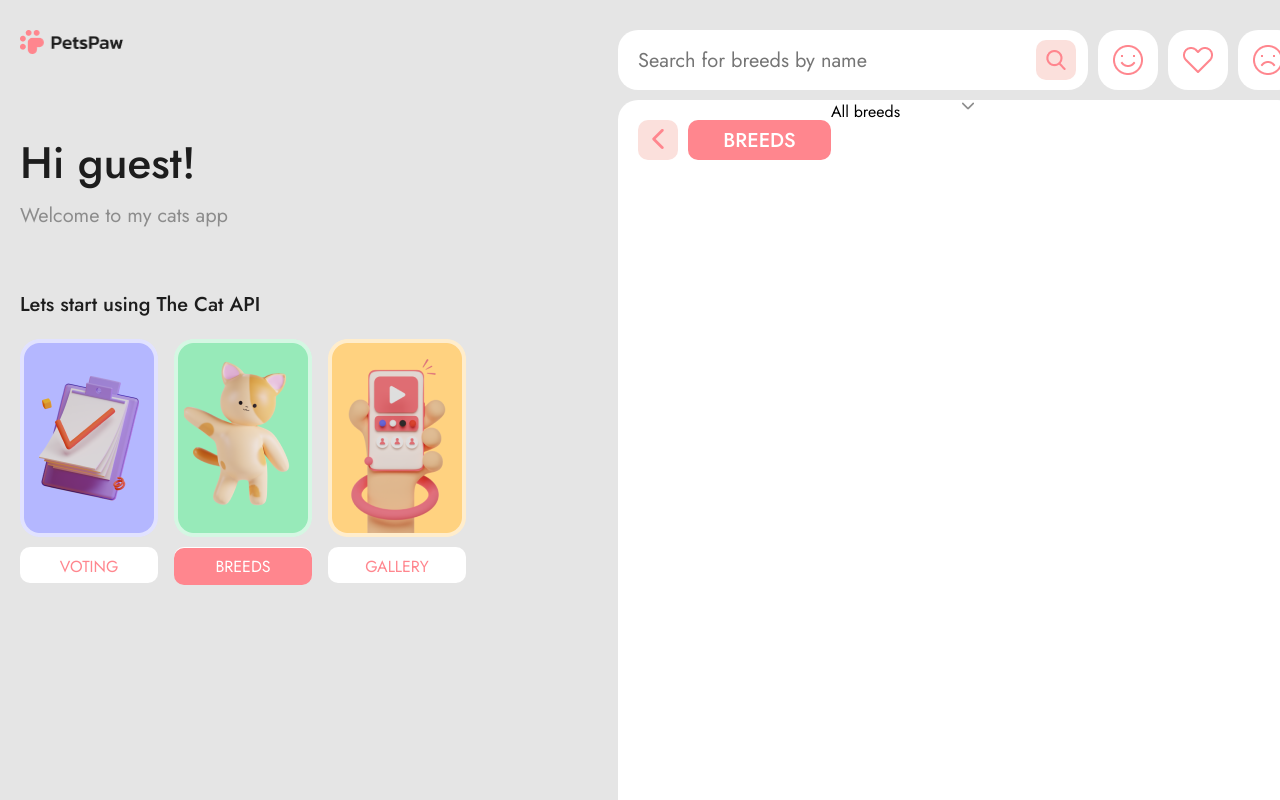
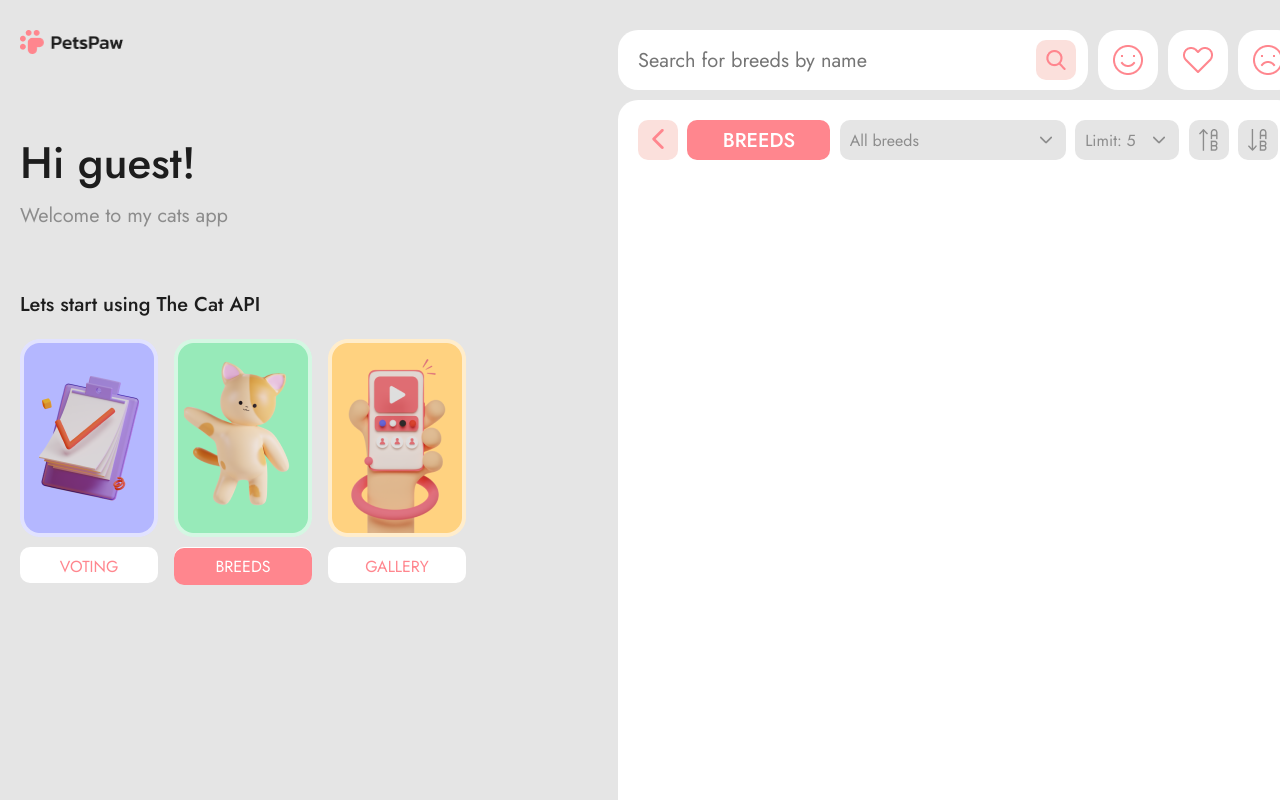
Before and after one commit to ShadePrima/my-cats-app, a React (Create React App) app: page /breeds in a window 1280 px wide. Shown: the top 800 px of the page. Built offline with nearby package versions, Linux system fonts and the light colour scheme.

Commit message:
header breeds

```diff
--- a/public/index.html
+++ b/public/index.html
@@ -2,42 +2,18 @@
 <html lang="en">
   <head>
     <meta charset="utf-8" />
-    <link rel="icon" href="%PUBLIC_URL%/favicon.ico" />
     <meta name="viewport" content="width=device-width, initial-scale=1" />
     <meta name="theme-color" content="#000000" />
     <meta
       name="description"
       content="Web site created using create-react-app"
     />
-    <link rel="apple-touch-icon" href="%PUBLIC_URL%/logo192.png" />
-    <!--
-      manifest.json provides metadata used when your web app is installed on a
-      user's mobile device or desktop. See https://developers.google.com/web/fundamentals/web-app-manifest/
-    -->
+
     <link rel="manifest" href="%PUBLIC_URL%/manifest.json" />
-    <!--
-      Notice the use of %PUBLIC_URL% in the tags above.
-      It will be replaced with the URL of the `public` folder during the build.
-      Only files inside the `public` folder can be referenced from the HTML.
 
-      Unlike "/favicon.ico" or "favicon.ico", "%PUBLIC_URL%/favicon.ico" will
-      work correctly both with client-side routing and a non-root public URL.
-      Learn how to configure a non-root public URL by running `npm run build`.
-    -->
-    <title>React App</title>
+    <title>My Cats App</title>
   </head>
   <body>
-    <noscript>You need to enable JavaScript to run this app.</noscript>
     <div id="root"></div>
-    <!--
-      This HTML file is a template.
-      If you open it directly in the browser, you will see an empty page.
-
-      You can add webfonts, meta tags, or analytics to this file.
-      The build step will place the bundled scripts into the <body> tag.
-
-      To begin the development, run `npm start` or `yarn start`.
-      To create a production bundle, use `npm run build` or `yarn build`.
-    -->
   </body>
 </html>
--- a/src/components/RightBreeds/RightBreeds.module.scss
+++ b/src/components/RightBreeds/RightBreeds.module.scss
@@ -16,16 +16,79 @@
 
 .header {
   display: flex;
+  justify-content: space-between;
+  align-items: center;
+
+  padding: 20px 20px;
 }
 
 .allBreeds {
   position: relative;
+  width: 226px;
+  height: 40px;
+  border-radius: 10px;
+  background-color: $color-background;
 
   select {
+    width: 226px;
+    height: 40px;
+    padding: 8px 10px;
+    border-radius: 10px;
+
     appearance: none;
+
+    font-weight: 400;
+    font-size: 16px;
+    color: $color-gray;
+  }
+
+  option {
+    border-radius: 20px;
+    font-size: 20px;
   }
 
   img {
     position: absolute;
+    top: 14px;
+    right: 14px;
   }
 }
+
+.limit {
+  position: relative;
+  width: 104px;
+  height: 40px;
+  border-radius: 10px;
+  background-color: $color-background;
+
+  select {
+    width: 104px;
+    height: 40px;
+    padding: 8px 10px;
+    border-radius: 10px;
+
+    appearance: none;
+
+    font-weight: 400;
+    font-size: 16px;
+    color: $color-gray;
+  }
+
+  option {
+    border-radius: 20px;
+    font-size: 20px;
+  }
+
+  img {
+    position: absolute;
+    top: 14px;
+    right: 14px;
+  }
+}
+
+.sortBtn {
+  width: 40px;
+  height: 40px;
+  border-radius: 10px;
+  background-color: $color-background;
+}
--- a/src/components/RightBreeds/RightBreeds.tsx
+++ b/src/components/RightBreeds/RightBreeds.tsx
@@ -7,6 +7,8 @@ import TitleSection from '../TitleSection/TitleSection';
 
 import styles from './RightBreeds.module.scss';
 import arrowButtom from '../../assets/icons/arrow-gray-bottom.png';
+import sortTop from '../../assets/icons/ab-top.png';
+import sortBottom from '../../assets/icons/ab-bottom.png';
 
 const RightBreeds: React.FC = () => {
   return (
@@ -31,6 +33,24 @@ const RightBreeds: React.FC = () => {
             </select>
             <img src={arrowButtom} alt='Arrow buttom' />
           </div>
+
+          <div className={styles.limit}>
+            <select name='limit' id='limit'>
+              <option value='1'>Limit: 5</option>
+              <option value='2'>Limit: 10</option>
+              <option value='3'>Limit: 15</option>
+              <option value='4'>Limit: 20</option>
+            </select>
+            <img src={arrowButtom} alt='Arrow buttom' />
+          </div>
+
+          <button className={styles.sortBtn}>
+            <img src={sortTop} alt='Sort top' />
+          </button>
+
+          <button className={styles.sortBtn}>
+            <img src={sortBottom} alt='Sort bottom' />
+          </button>
         </section>
       </main>
     </div>
--- a/src/components/RightVoting/RightVoting.module.scss
+++ b/src/components/RightVoting/RightVoting.module.scss
@@ -17,6 +17,8 @@
 
 .topButtons {
   display: flex;
+  justify-content: flex-start;
+  align-items: center;
 }
 
 .mainBlock {
--- a/src/components/TitleSection/TitleSection.module.scss
+++ b/src/components/TitleSection/TitleSection.module.scss
@@ -1,7 +1,6 @@
 @import '../../styles/libs/variables';
 
 .root {
-  margin-top: 20px;
   padding-top: 6px;
   width: 143px;
   height: 40px;
--- a/src/components/buttons/ArrowLeft/ArrowLeft.module.scss
+++ b/src/components/buttons/ArrowLeft/ArrowLeft.module.scss
@@ -1,7 +1,6 @@
 @import '../../../styles/libs/variables';
 
 .arrowLeft {
-  margin: 20px 10px 20px 20px;
   width: 40px;
   height: 40px;
   border-radius: 10px;
```
Also changed, not shown: src/assets/icons/ab-bottom.png (added), src/assets/icons/ab-top.png (added).
